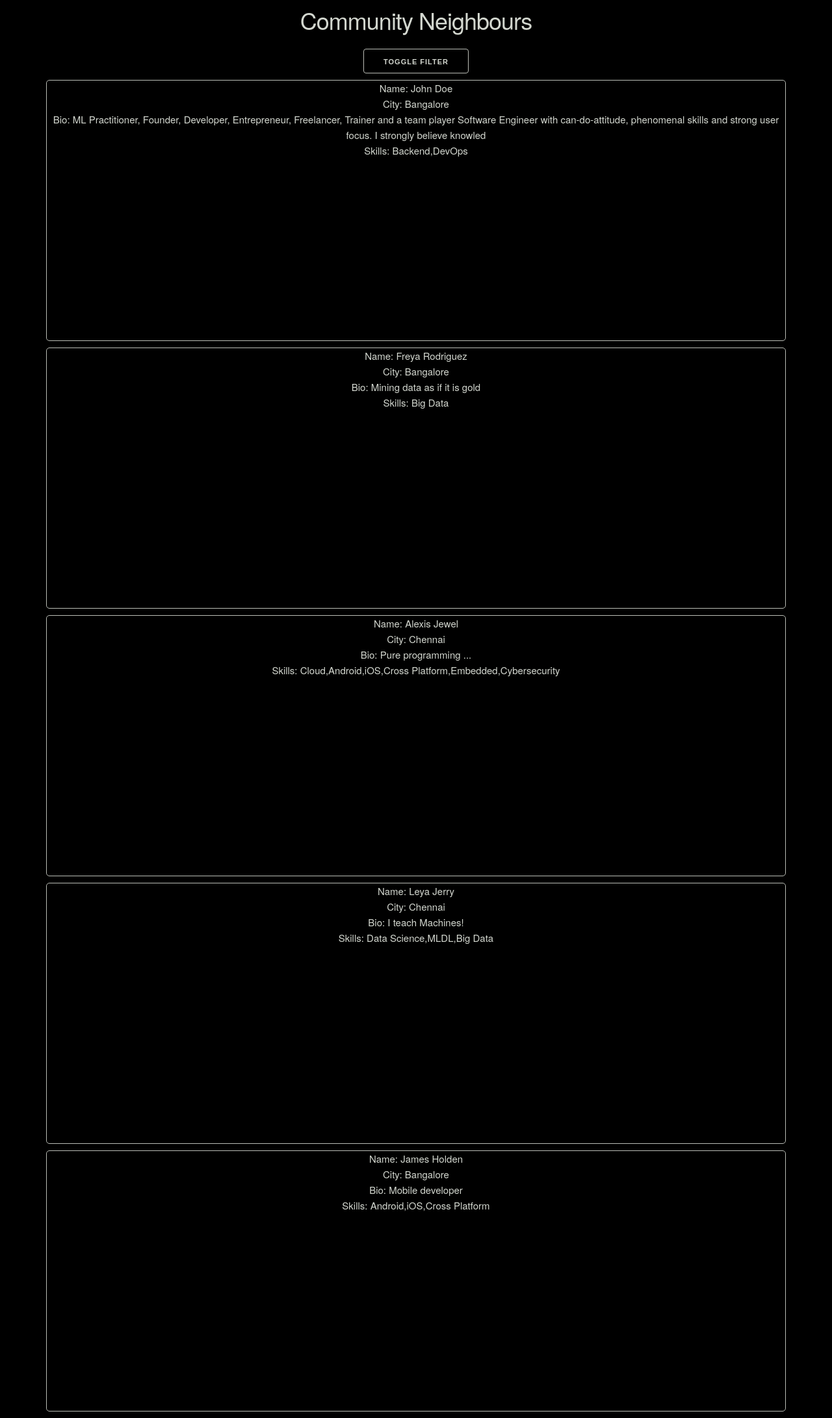
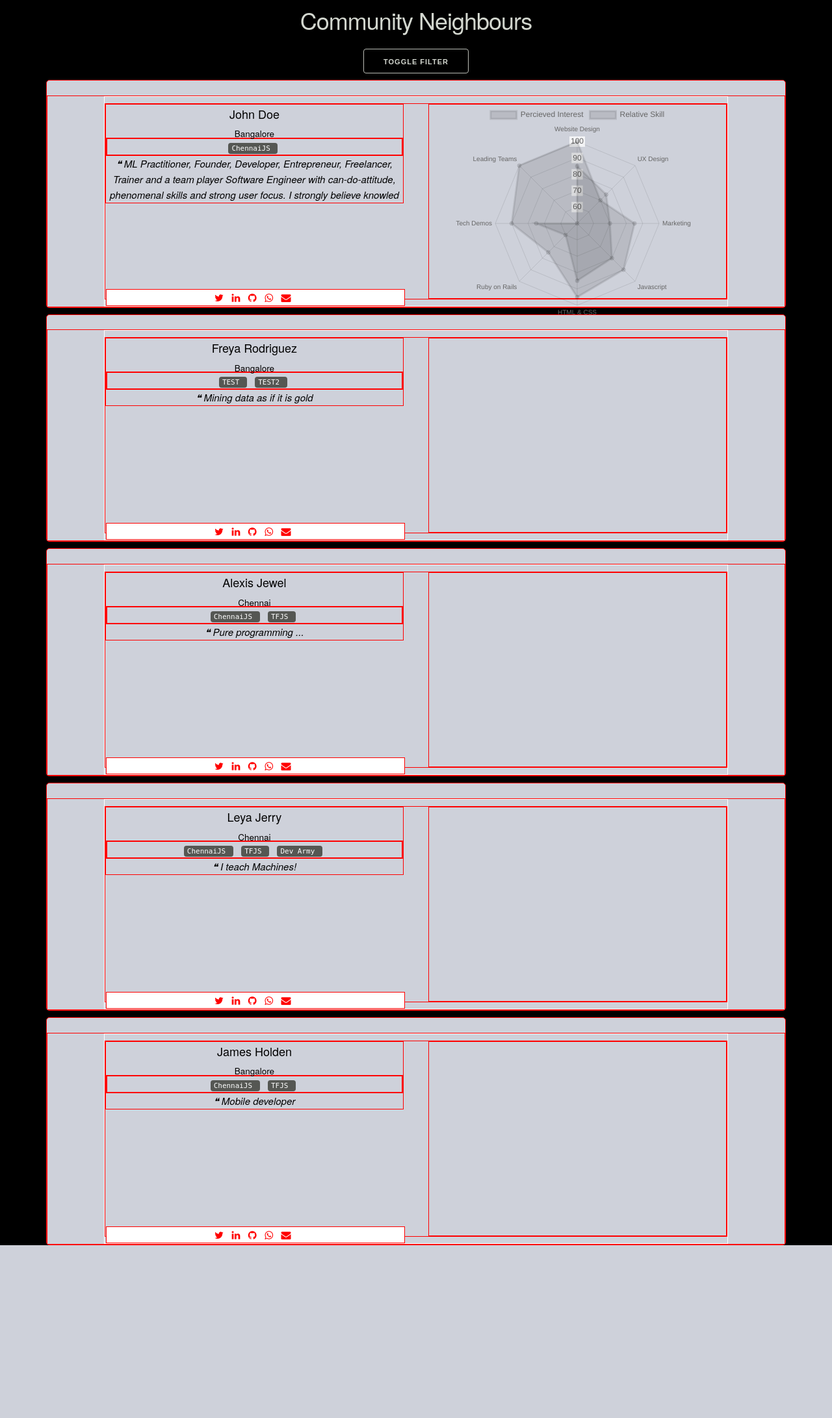
Before and after one commit to INF800/FILTER, a FastAPI app: page /api/filter/1 in a window 1280 px wide. Shown: the whole page at 65% size. After the commit the page ends 1917 px from the top, so only its background shows below. Run offline with FastAPI, Linux system fonts and the light colour scheme; data comes from the database, SQL or seed files in the repository; both versions use the stored data as it was after the commit.

Commit message:
Filter page for profiles in progress

```diff
--- a/templates/filter.html
+++ b/templates/filter.html
@@ -49,7 +49,7 @@
 </script>
 
 
-
+<! -- CARD -->
 <style>
 .card-container {
 	margin-left: auto;
@@ -64,22 +64,231 @@
 }
 
 .card {
-	height: 400px;
+	/* auto height */
 }
+
+.container {
+	padding: 10px 0px 10px 0px;
+	width: 95%;
+}
+
+/* For Elements insode card */
+
+.full-name {
+	font-size: 120%;
+	font-weight: 300;
+	height: 26px; /* decrease ht. */
+}
+
+.skills {
+	  height: 300px;
+}
+
+.city {
+	font-size: 75%;
+}
+
+.communities {
+}
+
+.bio {
+	font-style: italic;
+}
+
+.social {
+	background-color: white;
+    position: absolute;
+    border: 1px solid red;
+    bottom: 0;
+}
+
+.icon-style {
+	color: red;
+}
+
+
+
+
+/* SKILL */
+/* ----- */
+
+html,
+body {
+  height: 100%
+}
+
+section {
+  background: #ced1da;
+  padding-top:2%;
+  color: black;
+}
+
+#myChart {
+  cursor: crosshair
+}
+
+.skills-chart {
+  text-align: center;
+  padding: 30px;
+  margin: 0;
+  box-sizing: border-box;
+}
+
+.skills-chart-legend {
+  margin: 0 auto 15px
+}
+
+.skills-chart-canvas {
+  max-width: 700px;
+  margin: auto
+}
+
+.skills-chart-legend {
+  display: inline-block;
+  list-style: none;
+  margin: 0 auto;
+  padding: 0 20px;
+  line-height: 1;
+  font-size: 14px;
+  font-weight: 600;
+  text-transform: uppercase;
+  letter-spacing: .05em
+}
+
+.skills-chart-legend:before {
+  content: "";
+  display: block;
+  float: left;
+  margin: 3px 0 0 -15px;
+  height: 9px;
+  width: 9px
+}
+
+.skills-chart-legend--interest {
+  color: #2bb0d4
+}
+
+.skills-chart-legend--interest:before {
+  background: #2bb0d4
+}
+
+.skills-chart-legend--skill {
+  color: #61c191
+}
+
+.skills-chart-legend--skill:before {
+  background: #61c191
+}
+
 </style>
 
+<!-- cards page -->
 <div class="card-container">
+
+
 {% for member in members %}
-<div class="card-wrapper">
-	<div class="card">
-		Name: {{member.full_name}} <br/>
-		City: {{member.cur_city}}<br/>
-		Bio:  {{member.bio}}<br/>
-		Skills: {{member.adv_skills}}<br/>
-	</div>
-</div>
+<section class="card-wrapper" style="border: 1px solid red">
+	<div class="card" style="border: 1px solid red">
+		<div class="container" style="border: 1px solid white">
+
+			<div class="row" style="border: 1px solid red">
+				<div class="six columns" style="border: 1px solid red">
+					<p class="u-full-width full-name">
+						{{ member.full_name }} <br />
+						<span class="city">
+							{{ member.cur_city }}
+						</span>
+					</p>
+					<div class="row" style="border: 1px solid red">
+							<div class="twelve columns" style="border: 1px solid red">
+								<span class="communities">
+									{% set comms = member.communities.split(',') %}
+									{% for com in comms %}
+									  <code>{{ com }} </code> &nbsp;
+									{% endfor %}
+								</span>
+							</div>
+					</div>
+					<div class="row">
+						<div class="twelve columns bio">
+							❝ {{ member.bio }}
+						</div>
+					</div>
+					<div class="row">
+						<div class="six columns u-full-width social">
+							<i class="fa fa-twitter icon-style"></i> &nbsp;
+							<i class="fa fa-linkedin icon-style"></i> &nbsp;
+							<i class="fa fa-github icon-style"></i> &nbsp;
+							<i class="fa fa-whatsapp icon-style"></i> &nbsp;
+							<i class="fa fa-envelope icon-style"></i> &nbsp;
+						</div>
+					</div>
+				</div>
+				<!-- right half -->
+				<div class="six columns skills" style="border: 1px solid red">
+
+
+<canvas id="myChart" class="chartjs" width="175" height="125"></canvas>
+
+				</div>
+			</div>
+
+
+
+		</div>
+		</div>
+</section>
+
+
+<script>
+// for skills graph
+// need to be made dynamic
+var ctx = document.getElementById("myChart");
+var data = {
+    labels: ["Website Design", "UX Design", "Marketing", "Javascript", "HTML & CSS", "Ruby on Rails", "Tech Demos", "Leading Teams"],
+    datasets: [
+        {
+            label: "Percieved Interest",
+            fillColor: "rgba(43,176,212,.4)",
+            strokeColor: "rgba(43,176,212,1)",
+            pointColor: "rgba(43,176,212,1)",
+            pointHighlightStroke: "rgba(43,176,212,1)",
+            data: [100, 70, 85, 90, 95, 75, 90, 100]
+        },
+        {
+            label: "Relative Skill",
+            fillColor: "rgba(140,200,50,.4)",
+            strokeColor: "rgba(140,200,50,1)",
+            pointColor: "rgba(140,200,50,1)",
+            pointHighlightStroke: "rgba(140,200,50,1)",
+            data: [85, 75, 70, 80, 85, 60, 75, 50]
+        }
+    ]
+};
+new Chart(ctx, {'type':'radar','data': data, 'options': {
+    animationSteps: 30,
+    animationEasing: "easeInOutExpo",
+    responsive: true,
+    showTooltips: true,
+    scaleOverride: true,
+    scaleSteps: 5,
+    scaleStepWidth: 20,
+    scaleStartValue: 0,
+    scaleLineColor: "rgba(200,200,200,.15)",
+
+    angleShowLineOut: true,
+    angleLineWidth : 1,
+    angleLineColor : "rgba(200,200,250,.15)",
+    pointLabelFontFamily : "'freight-sans-pro', Calibri, Candara, Segoe, 'Segoe UI', Optima, Arial, sans-serif",
+    pointLabelFontSize : 14,
+    pointLabelFontColor : "#99b",
+    pointDot : false,
+    datasetStrokeWidth : 1
+}});
+</script>
 {% endfor %}
-</div>
+
+
 
 
 </div>
--- a/templates/home.html
+++ b/templates/home.html
@@ -16,7 +16,7 @@
 
 	<div style="text-align: center;">
 	 <a class="button" href="/docs">API DOCS</a> <br/>
-   <a class="button button-primary" style="width: 80%" href="/api/dashboard/app">Dashboard</a>
+   <a class="button button-primary" style="width: 80%" href="/api/dashboard/app"><i class="fa fa-chain"></i>Dashboard</a>
    <a class="button button-primary" style="width: 80%" href="/form"> Add/Remove Me</a>
    <a class="button button-primary" style="width: 80%" href="/api/filter/app"> Explore!</a>
 	</div>
--- a/templates/layout.html
+++ b/templates/layout.html
@@ -15,6 +15,9 @@
 
   <!-- rest api -->
   <script src="https://unpkg.com/axios/dist/axios.min.js"></script>
+
+  <!-- fonts -->
+  <link rel="stylesheet" href="https://cdnjs.cloudflare.com/ajax/libs/font-awesome/4.7.0/css/font-awesome.min.css">
 
   <!-- dashboard vis -->
   <script src="https://cdnjs.cloudflare.com/ajax/libs/Chart.js/2.9.3/Chart.min.js" integrity="sha256-R4pqcOYV8lt7snxMQO/HSbVCFRPMdrhAFMH+vr9giYI=" crossorigin="anonymous"></script>
@@ -112,7 +115,22 @@
     border: 1px solid #fcaf3e;
 }
 
-/* Edit Form */
+
+/* Code */
+
+code {
+    color: #fff;
+    background: #555753;
+    border: #555753;
+}
+
+/* Tables */
+
+td {
+    border-bottom: 1px solid #eeeeec;
+}
+
+/* Editing Form */
 input, select, textarea{
     color: #D6D6D6;
 }
```
Also changed, not shown: db.db.
